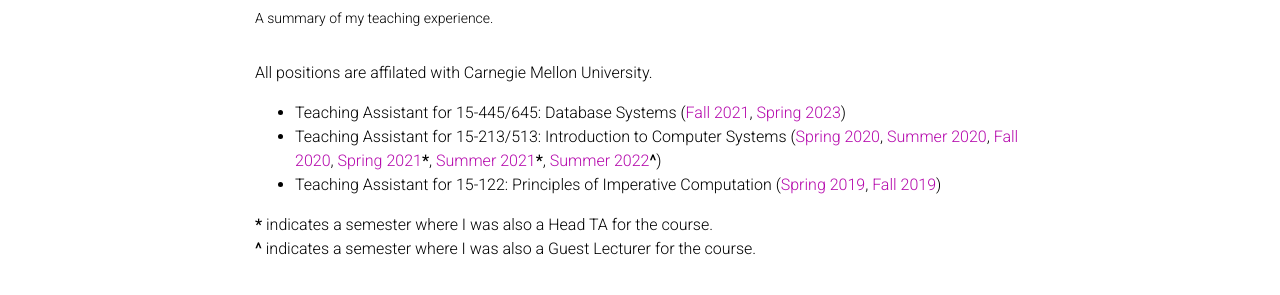
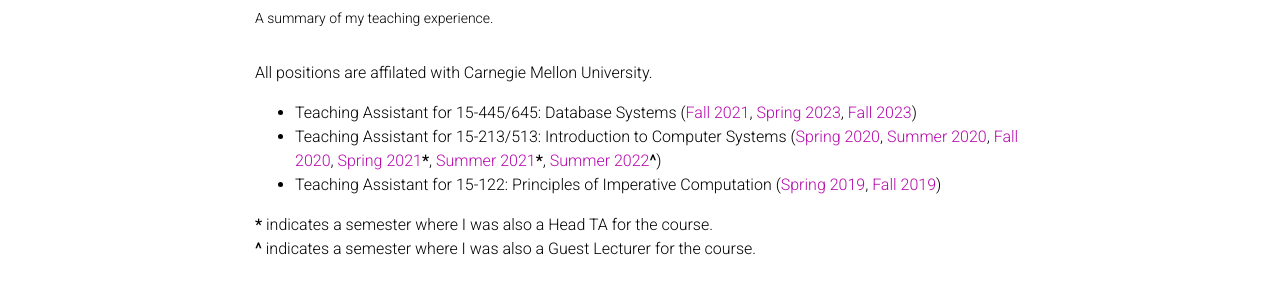
Before and after one commit to jurplel/abigalekim.github.io, a Jekyll site: the page built from _pages/teaching.md, in a window 1280 px wide. Shown: the part 153-448 px from the top of the page. Built offline with Jekyll 4.4.1, drawn with Linux system fonts in a browser that asks for light colours; comment, search, counter and statistics services are not loaded; a style sheet for code colours, icons or effects is not loaded.

Commit message:
updated teaching

```diff
--- a/_pages/teaching.md
+++ b/_pages/teaching.md
@@ -8,7 +8,7 @@
 ---
 
 All positions are affilated with Carnegie Mellon University.
-- Teaching Assistant for 15-445/645: Database Systems ([Fall 2021](https://15445.courses.cs.cmu.edu/fall2021/), [Spring 2023](https://15445.courses.cs.cmu.edu/spring2023/))
+- Teaching Assistant for 15-445/645: Database Systems ([Fall 2021](https://15445.courses.cs.cmu.edu/fall2021/), [Spring 2023](https://15445.courses.cs.cmu.edu/spring2023/), [Fall 2023](https://15445.courses.cs.cmu.edu/fall2023/))
 - Teaching Assistant for 15-213/513: Introduction to Computer Systems ([Spring 2020](https://www.cs.cmu.edu/afs/cs/academic/class/15213-s20/www/), [Summer 2020](https://www.cs.cmu.edu/afs/cs/academic/class/15213-m20/www/), [Fall 2020](https://www.cs.cmu.edu/afs/cs/academic/class/15213-f20/www/), [Spring 2021](https://www.cs.cmu.edu/afs/cs/academic/class/15213-s21/www/)__\*__, [Summer 2021](https://www.cs.cmu.edu/afs/cs/academic/class/15213-m21/www/)__\*__, [Summer 2022](https://www.cs.cmu.edu/afs/cs/academic/class/15213-m22/www/)__^__)
 - Teaching Assistant for 15-122: Principles of Imperative Computation ([Spring 2019](http://www.cs.cmu.edu/~15122-archive/s19/syllabus.shtml), [Fall 2019](http://www.cs.cmu.edu/~15122-archive/f19/syllabus.shtml))
 
```
